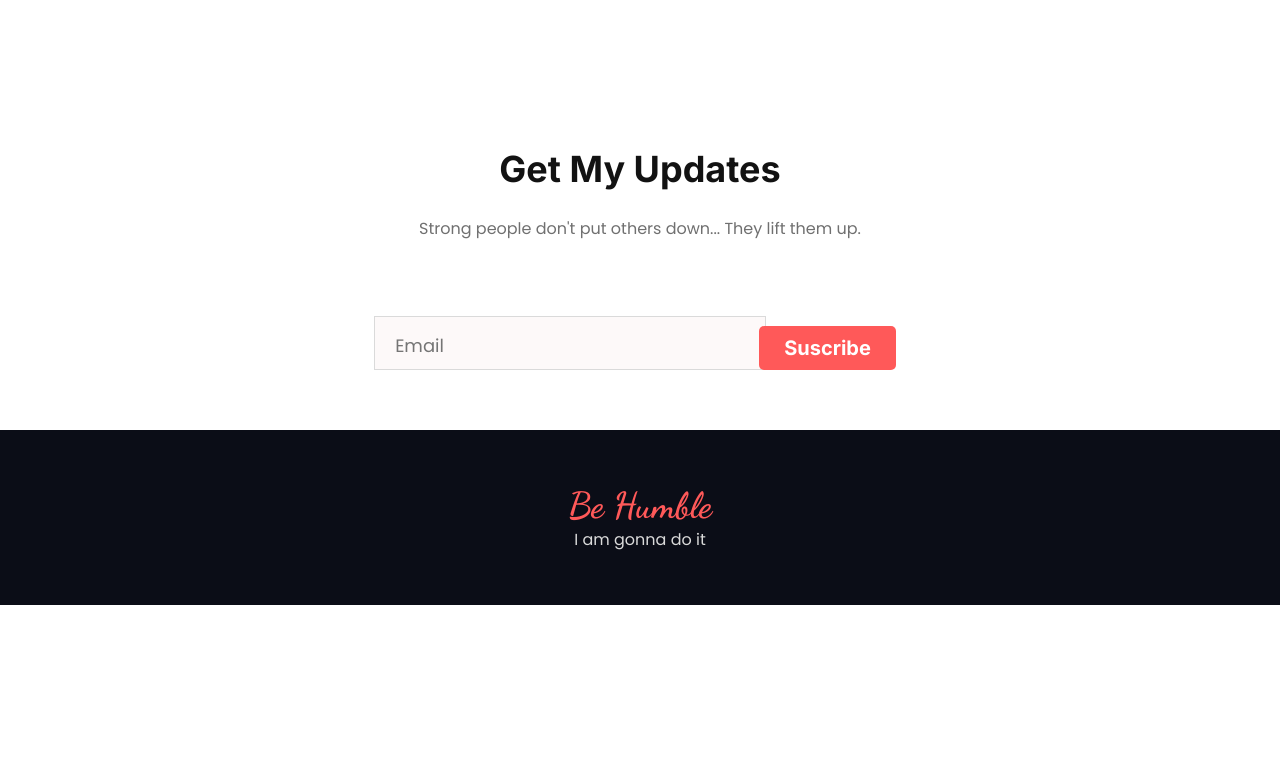
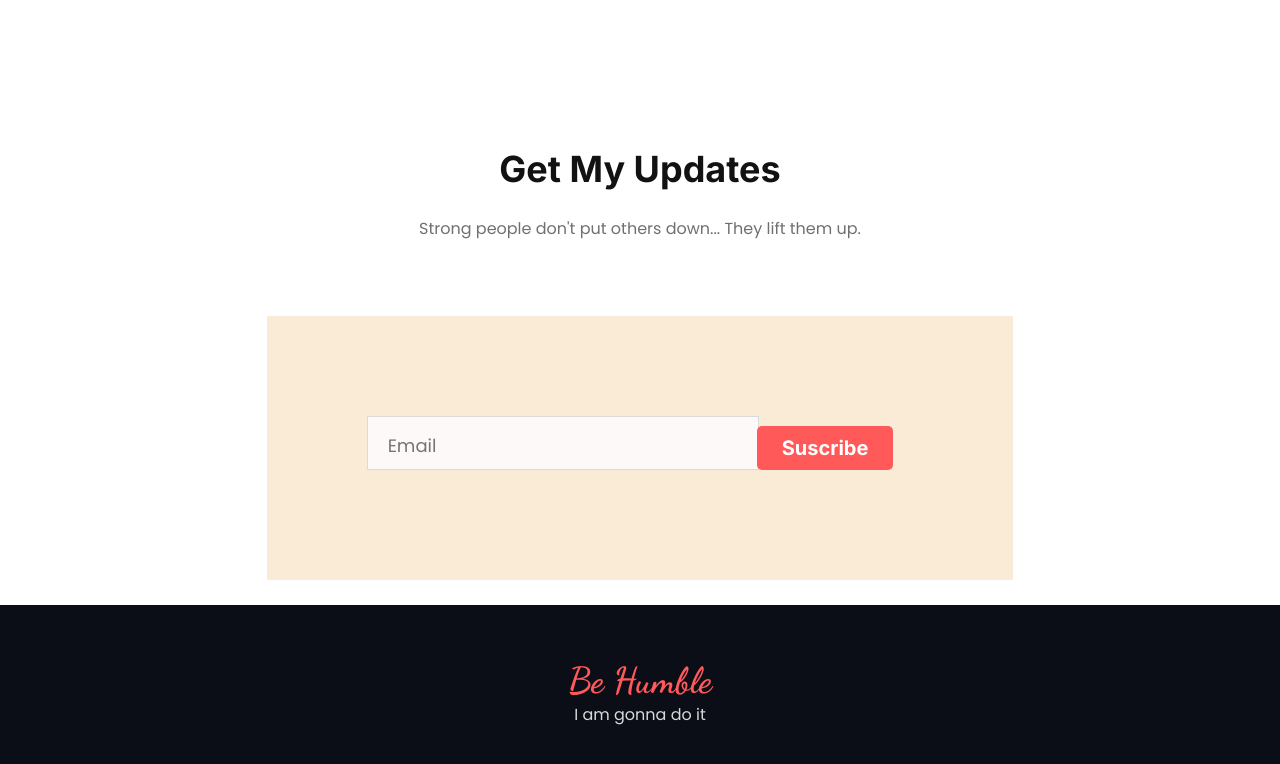
Before and after one commit to elamonii/assignment-001, a plain HTML site: page index.html in a window 1280 px wide. Shown: the part 1811-2575 px from the top of the page. Before the commit the page ends 2416 px from the top, so only its background shows below. Drawn offline with Linux system fonts and the light colour scheme.

Commit message:
subscribe box

```diff
--- a/css/style.css
+++ b/css/style.css
@@ -218,8 +218,10 @@ h1 {
 
 .subscribe-box-form {
     margin-top: 50px;
-    margin-bottom: 50px;
+    margin-bottom: 25px;
     display: flex;
+    background-color: antiquewhite;
+    padding: 100px;
 }
 
 .subscribe-box-form input {
@@ -237,12 +239,8 @@ h1 {
 }
 
 .subscribe-box-button {
-    /* align-items: center; */
-    padding: 20px 10px 20px 15px;
+    padding: 20px 20px 20px 20px;
     border-radius: 0;
-    /* justify-content: center; */
-    /* margin-top: 25px; */
-    /* margin-bottom: 100px; */
 }
 
 footer {
```
